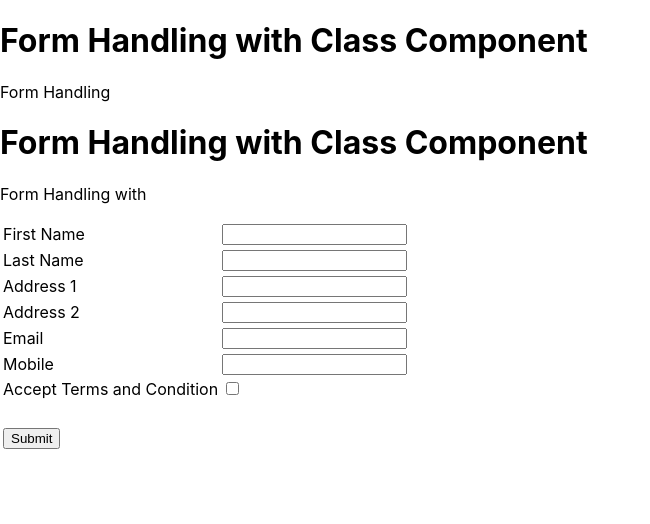
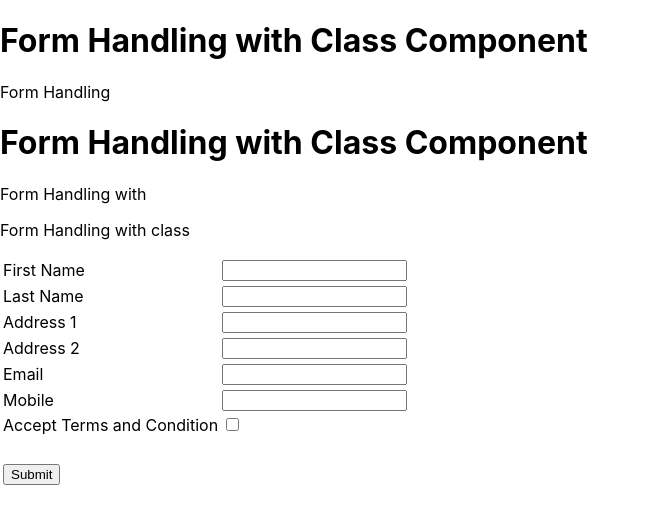
Before and after one commit to coding-At-GitHub/form-class-component_react, a React (Create React App) app: page / in a window 1280 px wide. Shown: the top 524 px of the page, without its empty margins (0-650 px from the left). Built offline with nearby package versions, Linux system fonts and the light colour scheme.

Commit message:
Update FormHandlingClass.js

```diff
--- a/src/Component/FormHandlingClass.js
+++ b/src/Component/FormHandlingClass.js
@@ -60,6 +60,7 @@ export default class FormHandlingClass extends Component {
              <p>Form Handling   </p>
          <h1>Form Handling with Class Component</h1>
              <p>Form Handling with   </p>
+         <p>Form Handling with  class </p>
                <form onSubmit={(e)=>{this.handleSubmit(e)}}>
                <table>
                     <tr><td> First Name</td><td><input type='text' name='Fname' value={this.state.Fname} onChange={(e) => {this.setState({[e.target.name]:e.target.value})}} /> {this.state.Fname}</td></tr>
```
